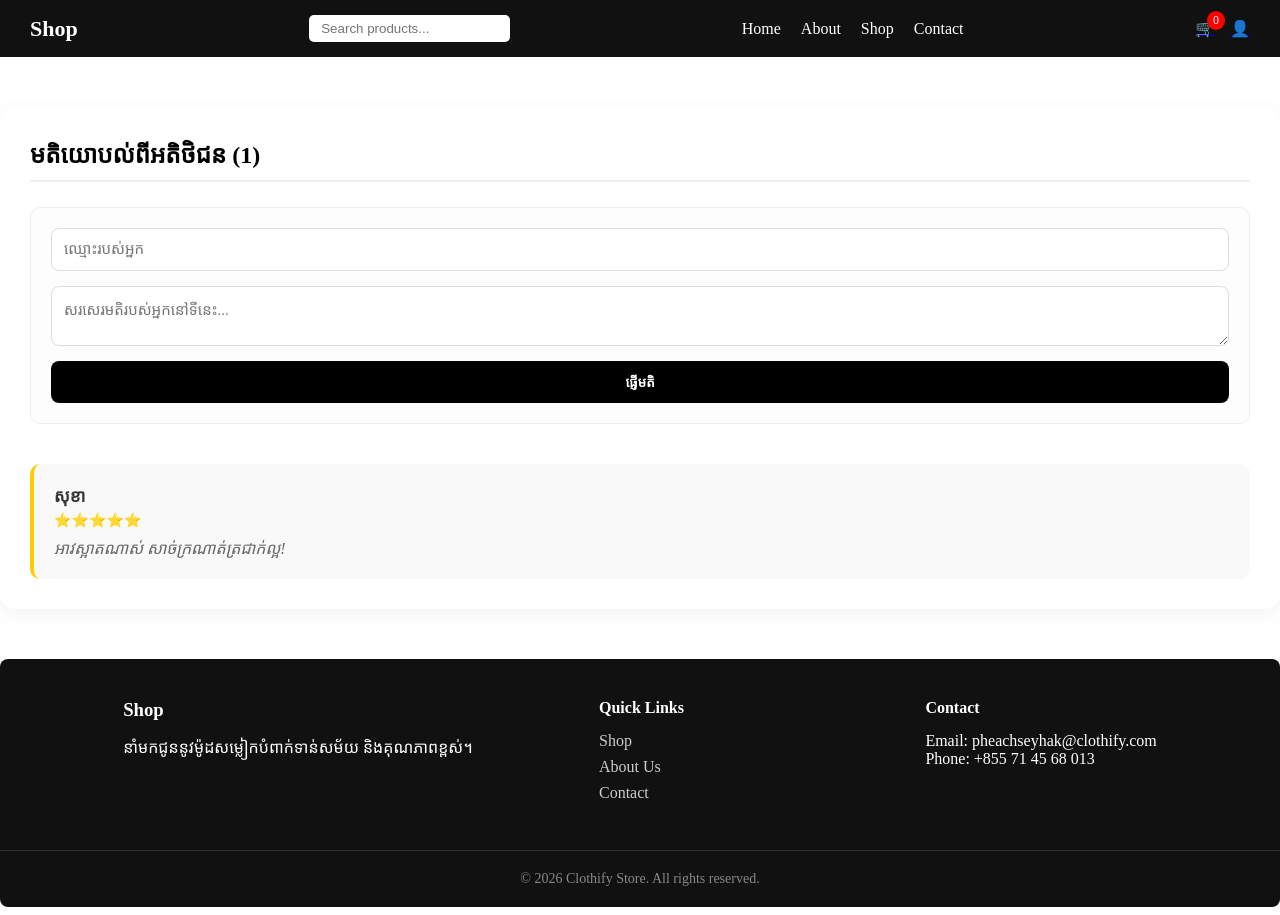
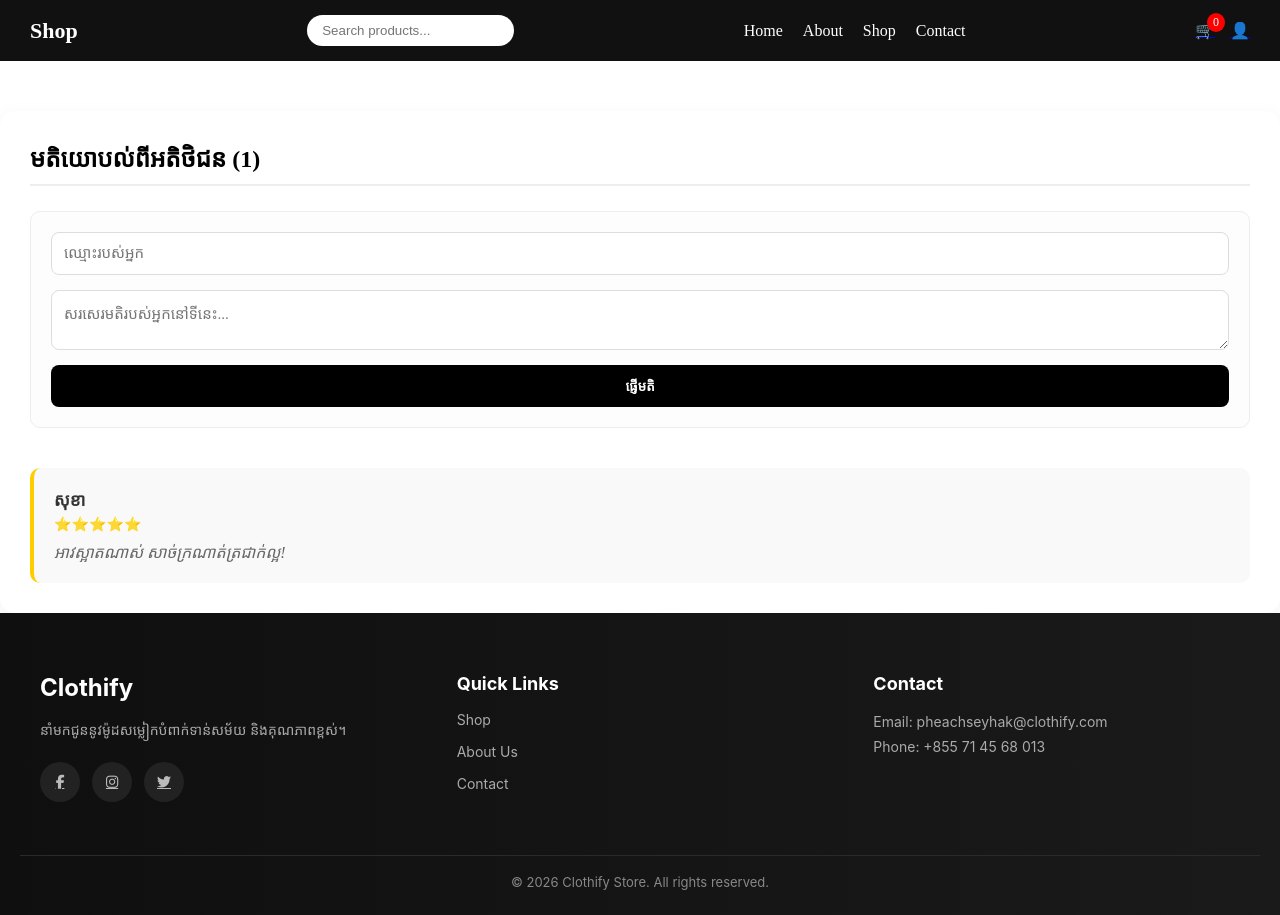
Before and after one commit to pheachseyhak8-lang/hak_devlopment, a React (Vite) app: page /review in a window 1280 px wide. Built offline with nearby package versions, Linux system fonts and the light colour scheme.

Commit message:
upgrate web

```diff
--- a/index.html
+++ b/index.html
@@ -4,6 +4,10 @@
     <meta charset="UTF-8" />
     <link rel="icon" type="image/svg+xml" href="/favicon.svg" />
     <meta name="viewport" content="width=device-width, initial-scale=1.0" />
+    <link
+  rel="stylesheet"
+  href="https://cdnjs.cloudflare.com/ajax/libs/font-awesome/6.5.0/css/all.min.css"
+/>
     <title>shop</title>
 
   </head>
--- a/src/components/Footer.css
+++ b/src/components/Footer.css
@@ -1,59 +1,139 @@
+/* ===== FOOTER ===== */
 .footer {
-  background: #111;
-  color: white;
-  padding: 40px 0 20px;
-  margin-top: 50px;
-  border-radius: 0.5rem;
+  background: linear-gradient(to right, #0f0f0f, #1a1a1a);
+  color: #fff;
+  padding: 60px 20px 25px;
+  font-family: 'Inter', sans-serif;
 }
+
+/* Container */
 .footer-container {
-  display: flex;
-  justify-content: space-around;
-  flex-wrap: wrap;
   max-width: 1200px;
-  margin: 0 auto;
-  padding: 0 20px;
+  margin: auto;
+  display: grid;
+  grid-template-columns: repeat(3, 1fr);
+  gap: 50px;
 }
-.footer-section {
-  margin-bottom: 20px;
-  min-width: 200px;
-}
-.footer-section h3, .footer-section h4 {
+
+/* Section */
+.footer-section h3 {
+  font-size: 24px;
   margin-bottom: 15px;
 }
+
+.footer-section h4 {
+  font-size: 18px;
+  margin-bottom: 15px;
+}
+
+.footer-section p {
+  font-size: 14px;
+  color: #aaa;
+  line-height: 1.8;
+}
+
+/* Links */
 .footer-section ul {
   list-style: none;
   padding: 0;
 }
+
 .footer-section ul li {
-  margin-bottom: 8px;
+  margin-bottom: 12px;
 }
-.footer-section a {
-  color: #ccc;
+
+.footer-section ul li a {
   text-decoration: none;
+  color: #aaa;
+  position: relative;
+  transition: 0.3s ease;
+  font-size: 14px;
 }
+
+.footer-section ul li a::after {
+  content: "";
+  position: absolute;
+  width: 0;
+  height: 2px;
+  background: #ff4d4d;
+  left: 0;
+  bottom: -4px;
+  transition: 0.3s ease;
+}
+
+.footer-section ul li a:hover {
+  color: #fff;
+}
+
+.footer-section ul li a:hover::after {
+  width: 100%;
+}
+
+/* Social Icons */
+.social-icons {
+  margin-top: 20px;
+}
+
+.social-icons a {
+  display: inline-flex;
+  justify-content: center;
+  align-items: center;
+  margin-right: 12px;
+  width: 40px;
+  height: 40px;
+  color: #bbb;
+  background: #222;
+  border-radius: 50%;
+  transition: all 0.3s ease;
+  font-size: 14px;
+}
+
+.social-icons a:hover {
+  background: #ff4d4d;
+  color: #fff;
+  transform: translateY(-4px) scale(1.05);
+}
+
+/* Bottom */
 .footer-bottom {
+  border-top: 1px solid #2a2a2a;
+  margin-top: 50px;
+  padding-top: 18px;
   text-align: center;
-  border-top: 1px solid #333;
-  padding-top: 20px;
-  margin-top: 20px;
-  font-size: 14px;
+  font-size: 13px;
   color: #888;
 }
-@media (max-width: 992px) {
+
+/* ===== RESPONSIVE ===== */
+
+/* Tablet */
+@media (max-width: 900px) {
   .footer-container {
-    justify-content: space-between;
+    grid-template-columns: repeat(2, 1fr);
+    gap: 30px;
   }
 }
 
-@media (max-width: 768px) {
+/* Mobile */
+@media (max-width: 600px) {
+  .footer {
+    padding: 40px 15px 20px;
+  }
+
   .footer-container {
-    flex-direction: column;
-    align-items: center;
+    grid-template-columns: 1fr;
     text-align: center;
   }
 
   .footer-section {
-    width: 100%;
-    margin-bottom: 25px;
+    margin-bottom: 20px;
+  }
+
+  .social-icons {
+    justify-content: center;
+  }
+
+  .social-icons a {
+    margin: 6px;
   }
 }
--- a/src/components/Footer.jsx
+++ b/src/components/Footer.jsx
@@ -4,10 +4,24 @@ const Footer = () => {
   return (
     <footer className="footer">
       <div className="footer-container">
+
         <div className="footer-section">
-          <h3>Shop</h3>
+          <h3>Clothify</h3>
           <p>នាំមកជូននូវម៉ូដសម្លៀកបំពាក់ទាន់សម័យ និងគុណភាពខ្ពស់។</p>
+
+          <div className="social-icons">
+            <a href="https://www.facebook.com/clothify" target="_blank" rel="noopener noreferrer">
+              <i className="fab fa-facebook-f"></i>
+            </a>
+            <a href="https://www.instagram.com/clothify" target="_blank" rel="noopener noreferrer">
+              <i className="fab fa-instagram"></i>
+            </a>
+            <a href="https://twitter.com/clothify" target="_blank" rel="noopener noreferrer">
+              <i className="fab fa-twitter"></i>
+            </a>
+          </div>
         </div>
+
         <div className="footer-section">
           <h4>Quick Links</h4>
           <ul>
@@ -16,12 +30,15 @@ const Footer = () => {
             <li><a href="/contact">Contact</a></li>
           </ul>
         </div>
+
         <div className="footer-section">
           <h4>Contact</h4>
           <p>Email: pheachseyhak@clothify.com</p>
           <p>Phone: +855 71 45 68 013</p>
         </div>
+
       </div>
+
       <div className="footer-bottom">
         <p>&copy; 2026 Clothify Store. All rights reserved.</p>
       </div>
--- a/src/components/Hero.css
+++ b/src/components/Hero.css
@@ -13,8 +13,8 @@ body {
 .hero {
   width: 100%;
   min-height: 90vh;
-  background: linear-gradient(rgba(0,0,0,0.4), rgba(0,0,0,0.4)),
-              url('https://images.unsplash.com/photo-1483985988355-763728e1935b?q=80&w=2070&auto=format&fit=crop');
+ background: linear-gradient(rgba(0,0,0,0.5), rgba(0,0,0,0.5)),
+url('https://images.unsplash.com/photo-1490481651871-ab68de25d43d?q=80&w=2070&auto=format&fit=crop');
   background-size: cover;
   background-position: center;
   display: flex;
--- a/src/components/Navbar.css
+++ b/src/components/Navbar.css
@@ -22,8 +22,8 @@
 
 /* Search */
 .search input {
-  padding: 6px 12px;
-  border-radius: 5px;
+  padding: 8px 15px;
+  border-radius: 3rem;
   border: none;
 }
 
--- a/src/index.css
+++ b/src/index.css
@@ -1,4 +1,5 @@
 @import url('https://fonts.googleapis.com/css2?family=Inter:wght@300;400;600;700&display=swap');
+
 
 :root {
   --primary-color: #000000;
```
